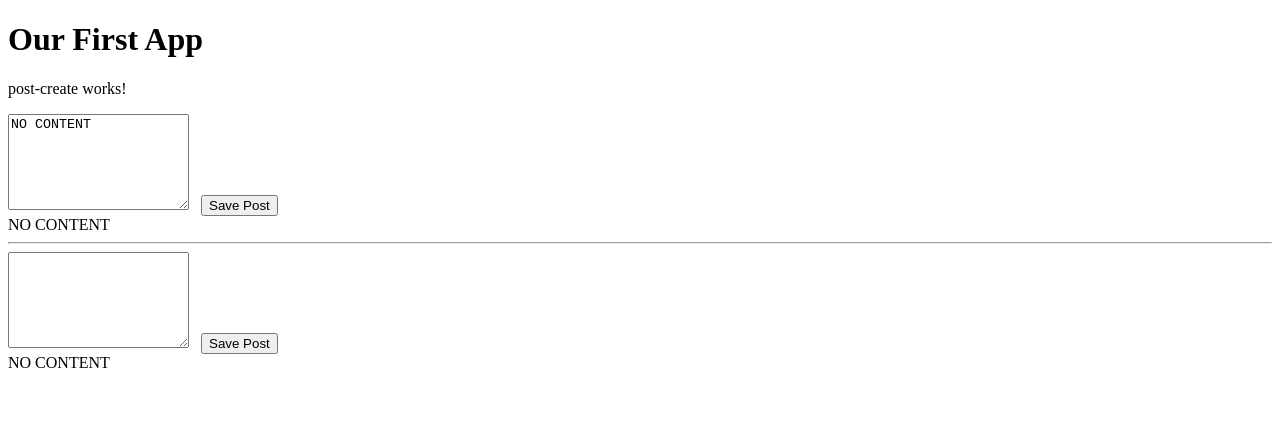
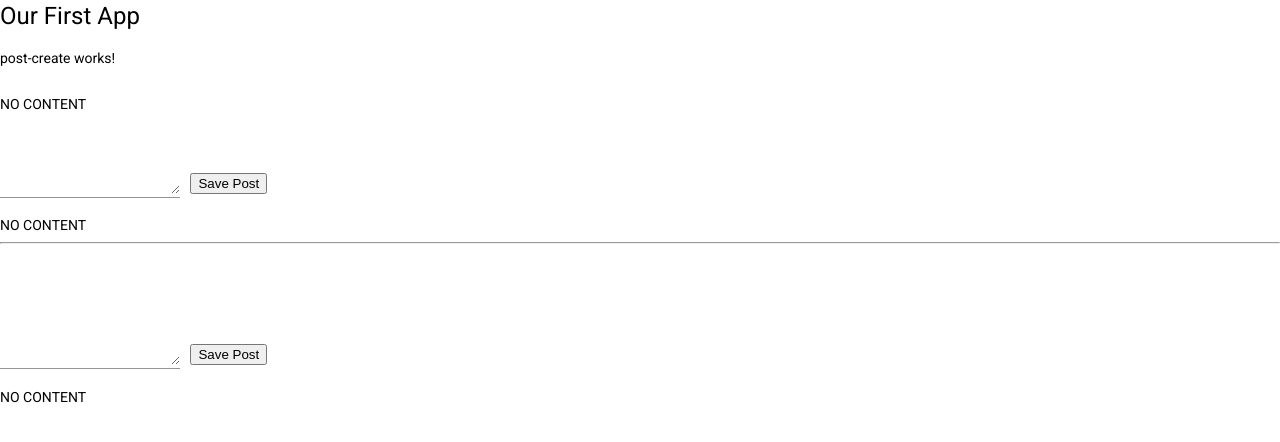
Before and after one commit to ShriAnupam/angular_practice, an Angular app: page / in a window 1280 px wide. Shown: the top 442 px of the page. Built offline with nearby package versions, Linux system fonts and the light colour scheme.

Commit message:
Added Angular material using ng add @angular/material Set Angular material field using mat-form-field and attribute matInput By above command the package.json and angula.json and app.module.ts get updates Created 2 new components as well

```diff
--- a/angular.json
+++ b/angular.json
@@ -23,6 +23,7 @@
               "src/assets"
             ],
             "styles": [
+              "./node_modules/@angular/material/prebuilt-themes/deeppurple-amber.css",
               "src/styles.css"
             ],
             "scripts": []
@@ -90,6 +91,7 @@
               "src/assets"
             ],
             "styles": [
+              "./node_modules/@angular/material/prebuilt-themes/deeppurple-amber.css",
               "src/styles.css"
             ],
             "scripts": []
--- a/package.json
+++ b/package.json
@@ -11,10 +11,12 @@
   "private": true,
   "dependencies": {
     "@angular/animations": "~13.0.0",
+    "@angular/cdk": "^13.3.5",
     "@angular/common": "~13.0.0",
     "@angular/compiler": "~13.0.0",
     "@angular/core": "~13.0.0",
     "@angular/forms": "~13.0.0",
+    "@angular/material": "^13.3.5",
     "@angular/platform-browser": "~13.0.0",
     "@angular/platform-browser-dynamic": "~13.0.0",
     "@angular/router": "~13.0.0",
--- /dev/null
+++ b/src/app/header/header.component.html
@@ -0,0 +1 @@
+<p>header works!</p>
--- /dev/null
+++ b/src/app/header/header.component.ts
@@ -0,0 +1,15 @@
+import { Component, OnInit } from '@angular/core';
+
+@Component({
+  selector: 'app-header',
+  templateUrl: './header.component.html',
+  styleUrls: ['./header.component.css']
+})
+export class HeaderComponent implements OnInit {
+
+  constructor() { }
+
+  ngOnInit(): void {
+  }
+
+}
--- a/src/app/post/post-create/post-create.component.html
+++ b/src/app/post/post-create/post-create.component.html
@@ -1,6 +1,12 @@
 <p>post-create works!</p>
-<textarea rows="6" [value]="newPost" #postInput ></textarea> &nbsp; <button (click)="Addpost(postInput)">Save Post</button><br>
+<mat-form-field>
+  <textarea matInput rows="6" [value]="newPost" #postInput ></textarea>
+</mat-form-field>
+ &nbsp; <button (click)="Addpost(postInput)">Save Post</button><br>
 <span>{{ newPost }}</span>
 <hr>
-<textarea rows="6" [(ngModel)]="eteredVal"  ></textarea> &nbsp; <button (click)="Addpost1()">Save Post</button><br>
+<mat-form-field>
+  <textarea matInput rows="6" [(ngModel)]="eteredVal"  ></textarea>
+</mat-form-field>
+&nbsp; <button (click)="Addpost1()">Save Post</button><br>
 <span>{{ newPost1 }}</span>
--- /dev/null
+++ b/src/app/post/post-list/post-list.component.html
@@ -0,0 +1 @@
+<p>post-list works!</p>
--- /dev/null
+++ b/src/app/post/post-list/post-list.component.ts
@@ -0,0 +1,15 @@
+import { Component, OnInit } from '@angular/core';
+
+@Component({
+  selector: 'app-post-list',
+  templateUrl: './post-list.component.html',
+  styleUrls: ['./post-list.component.css']
+})
+export class PostListComponent implements OnInit {
+
+  constructor() { }
+
+  ngOnInit(): void {
+  }
+
+}
--- a/src/index.html
+++ b/src/index.html
@@ -6,8 +6,11 @@
   <base href="/">
   <meta name="viewport" content="width=device-width, initial-scale=1">
   <link rel="icon" type="image/x-icon" href="favicon.ico">
+  <link rel="preconnect" href="https://fonts.gstatic.com">
+  <link href="https://fonts.googleapis.com/css2?family=Roboto:wght@300;400;500&display=swap" rel="stylesheet">
+  <link href="https://fonts.googleapis.com/icon?family=Material+Icons" rel="stylesheet">
 </head>
-<body>
+<body class="mat-typography">
   <app-root></app-root>
 </body>
 </html>
--- a/src/styles.css
+++ b/src/styles.css
@@ -1 +1,4 @@
 /* You can add global styles to this file, and also import other style files */
+
+html, body { height: 100%; }
+body { margin: 0; font-family: Roboto, "Helvetica Neue", sans-serif; }
```
Also changed, not shown: src/app/app.module.ts (+12 -3 lines), src/app/header/header.component.css (added), src/app/post/post-list/post-list.component.css (added), 1 other file (tests, documents, lock files or other folders).
